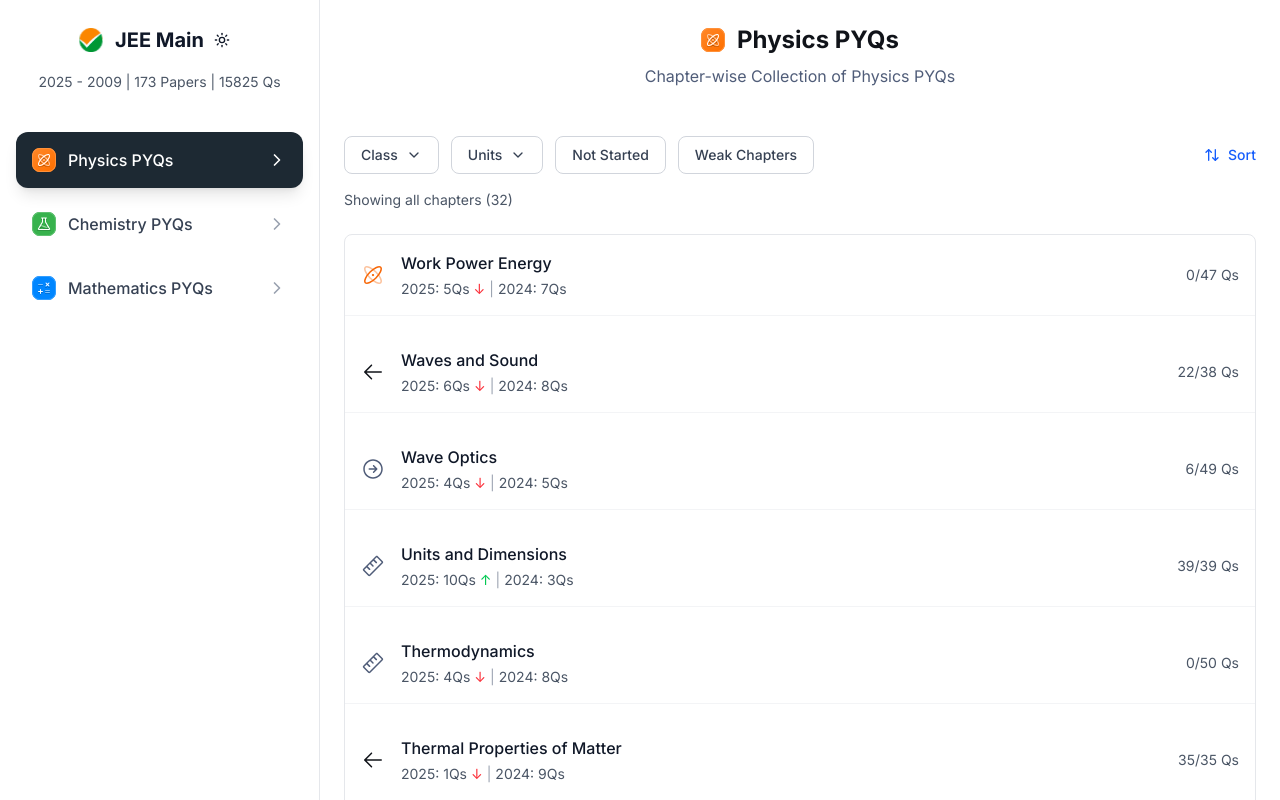
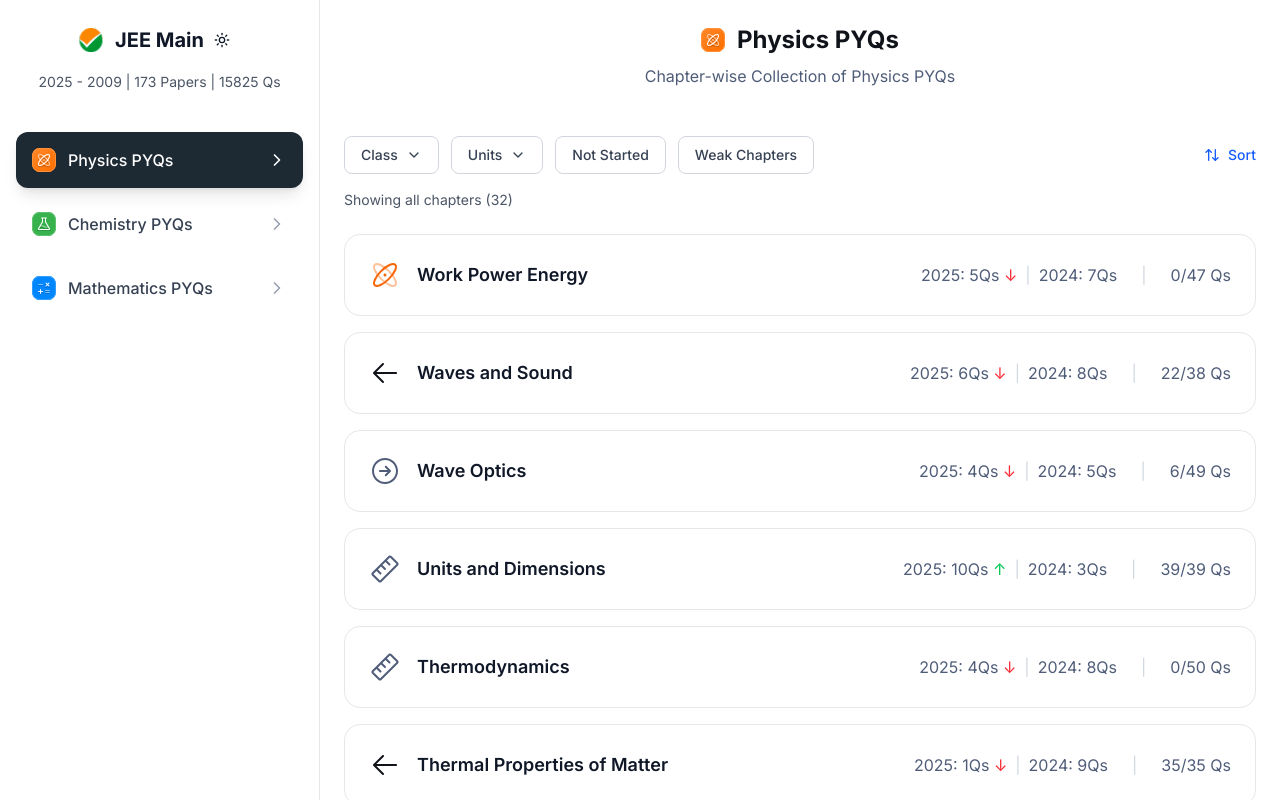
Before and after one commit to ArshTiwari2004/frontend-dashboard, a Next.js app in the folder frontend/: page / in a window 1280 px wide. Shown: the top 800 px of the page. Built offline with nearby package versions, Linux system fonts and the light colour scheme.

Commit message:
fix: layout of chapters

```diff
--- a/frontend/app/components/ChapterCard.tsx
+++ b/frontend/app/components/ChapterCard.tsx
@@ -10,7 +10,6 @@
   const trend2024 = chapter.yearWiseQuestionCount["2024"] || 0
   const trendDiff = trend2025 - trend2024
 
-  // Returns a random icon from icon1.svg to icon6.svg
   const getRandomIcon = () => {
     const randomIndex = Math.floor(Math.random() * 6) + 1
     return `/icon${randomIndex}.svg`
@@ -19,35 +18,52 @@
   const chapterIcon = getRandomIcon()
 
   return (
-    <div className="flex items-center justify-between p-4  dark:bg-gray-800 rounded-lg border border-gray-200 dark:border-gray-700 hover:bg-gray-50 dark:hover:bg-gray-800/50 transition-colors sm:border-0 sm:border-b sm:border-gray-100 sm:dark:border-gray-700 sm:rounded-none sm:bg-transparent sm:dark:bg-transparent sm:hover:bg-gray-50 sm:dark:hover:bg-gray-800/50">
-      <div className="flex items-center gap-4 flex-1">
-        {/* Chapter Icon */}
-        <div className="w-6 h-6 flex-shrink-0">
+    <div className="flex sm:items-center justify-between p-4 bg-white dark:bg-gray-800 rounded-2xl border border-gray-200 dark:border-gray-700 hover:bg-gray-50 dark:hover:bg-gray-800/50 transition-colors sm:flex-row sm:p-6 sm:rounded-2xl">
+      {/* Left Icon - stays on the left in both views */}
+      <div className="flex-shrink-0 w-8 h-8 mr-3 sm:mr-4">
         <img
-            src={chapterIcon || "/placeholder.svg"}
+          src={chapterIcon}
           alt={`${chapter.chapter} Icon`}
-            className="w-6 h-6 object-contain"
+          className="w-full h-full object-contain"
         />
       </div>
 
-        {/* Chapter Info */}
-        <div className="flex-1 min-w-0">
-          <h3 className="font-medium text-gray-900 dark:text-white text-base mb-1">{chapter.chapter}</h3>
-          <div className="flex items-center gap-1 text-sm text-gray-600 dark:text-gray-400">
-            <span>2025: {trend2025}Qs</span>
+      {/* Middle section (chapter name + trend) */}
+      <div className="flex flex-col flex-grow sm:flex-row sm:items-center sm:gap-4">
+        <div className="flex flex-col">
+          {/* Chapter Name */}
+          <h3 className="font-semibold text-gray-900 dark:text-white text-base sm:text-lg">
+            {chapter.chapter}
+          </h3>
+
+          {/* Trend info only visible in mobile (hidden on sm+) */}
+          <div className="flex sm:hidden gap-2 text-sm text-[#505D79] dark:text-gray-400 mt-1">
+            <span>
+              2025: {trend2025}Qs{" "}
               {trendDiff > 0 && <span className="text-green-500">↑</span>}
               {trendDiff < 0 && <span className="text-red-500">↓</span>}
-            <span className="text-gray-400">|</span>
+            </span>
+            <span className="text-[#D1D8E0]">|</span>
             <span>2024: {trend2024}Qs</span>
           </div>
         </div>
+
+        {/* Desktop trend info (visible only on sm+) */}
+      <div className="hidden sm:flex items-center gap-2 text-sm text-[#505D79] dark:text-gray-400 sm:text-base sm:ml-auto">
+  <span>
+    2025: {trend2025}Qs{" "}
+    {trendDiff > 0 && <span className="text-green-500">↑</span>}
+    {trendDiff < 0 && <span className="text-red-500">↓</span>}
+  </span>
+  <span className="text-[#D1D8E0]">|  </span>
+  <span>2024: {trend2024}Qs</span>
+  <span className="text-[#D1D8E0] pr-6 pl-4">|   </span>
+</div>
       </div>
 
-      {/* Right Side Info */}
-      <div className="flex items-center gap-4 text-sm text-gray-600 dark:text-gray-400">
-        <span>
+      {/* Solved Qs section: always on far right */}
+      <div className="text-sm text-[#505D79] dark:text-gray-400 sm:text-base ml-3 mt-2 sm:mt-0 sm:ml-0 whitespace-nowrap self-start sm:self-center">
         {chapter.questionSolved}/{chapter.totalQuestions} Qs
-        </span>
       </div>
     </div>
   )
--- a/frontend/app/components/ChapterList.tsx
+++ b/frontend/app/components/ChapterList.tsx
@@ -10,14 +10,14 @@
 
   if (chapters.length === 0) {
     return (
-      <div className="bg-white dark:bg-gray-800 rounded-lg border border-gray-200 dark:border-gray-700 p-8 text-center">
+      <div className="bg-white dark:bg-gray-800 rounded-2xl border border-gray-200 dark:border-gray-700 p-8 text-center">
         <p className="text-gray-500 dark:text-gray-400">No chapters found matching your filters</p>
       </div>
     )
   }
 
   return (
-    <div className="flex flex-col gap-4 sm:bg-white sm:dark:bg-gray-800 sm:rounded-lg sm:border sm:border-gray-200 sm:dark:border-gray-700 sm:overflow-hidden sm:gap-4">
+    <div className="flex flex-col gap-3 sm:gap-4">
       {chapters.map((chapter) => (
         <ChapterCard key={`${chapter.subject}-${chapter.chapter}`} chapter={chapter} />
       ))}
```
Lines whose indentation alone changed are shown as unchanged.
